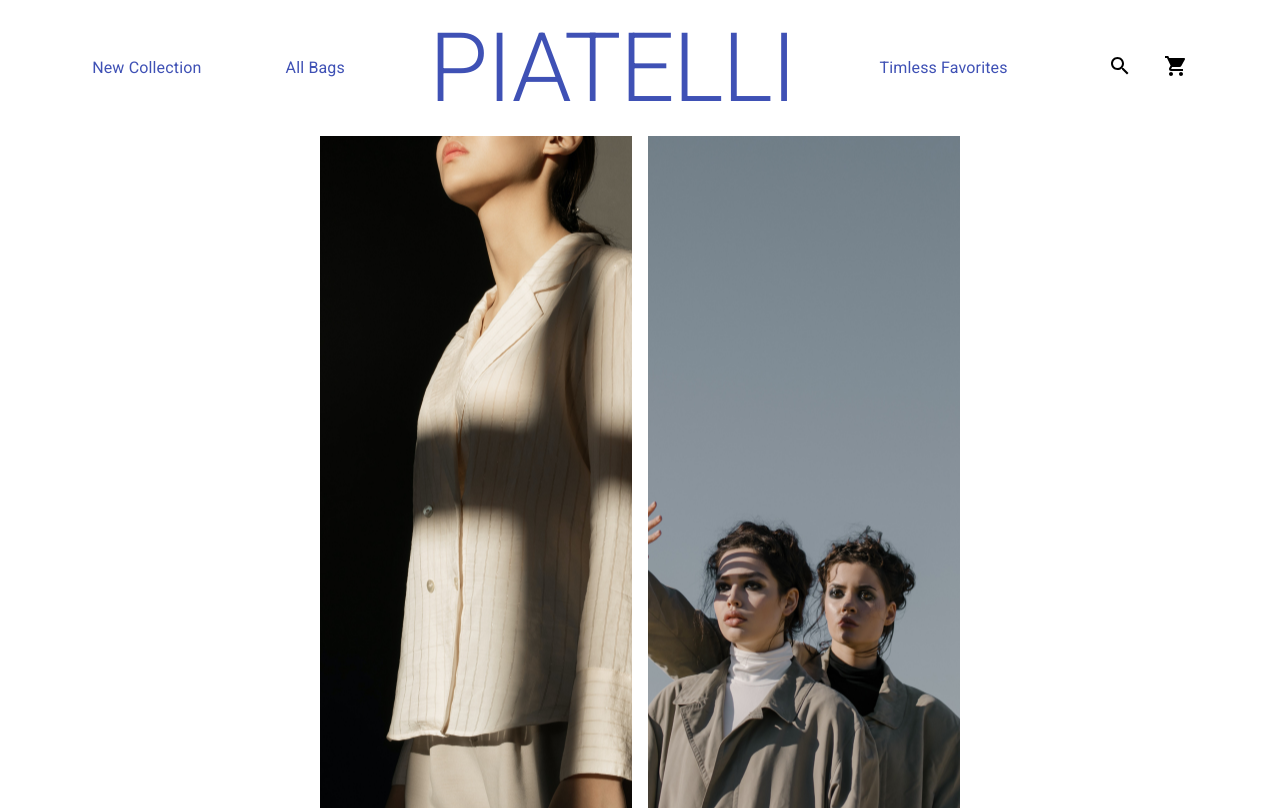
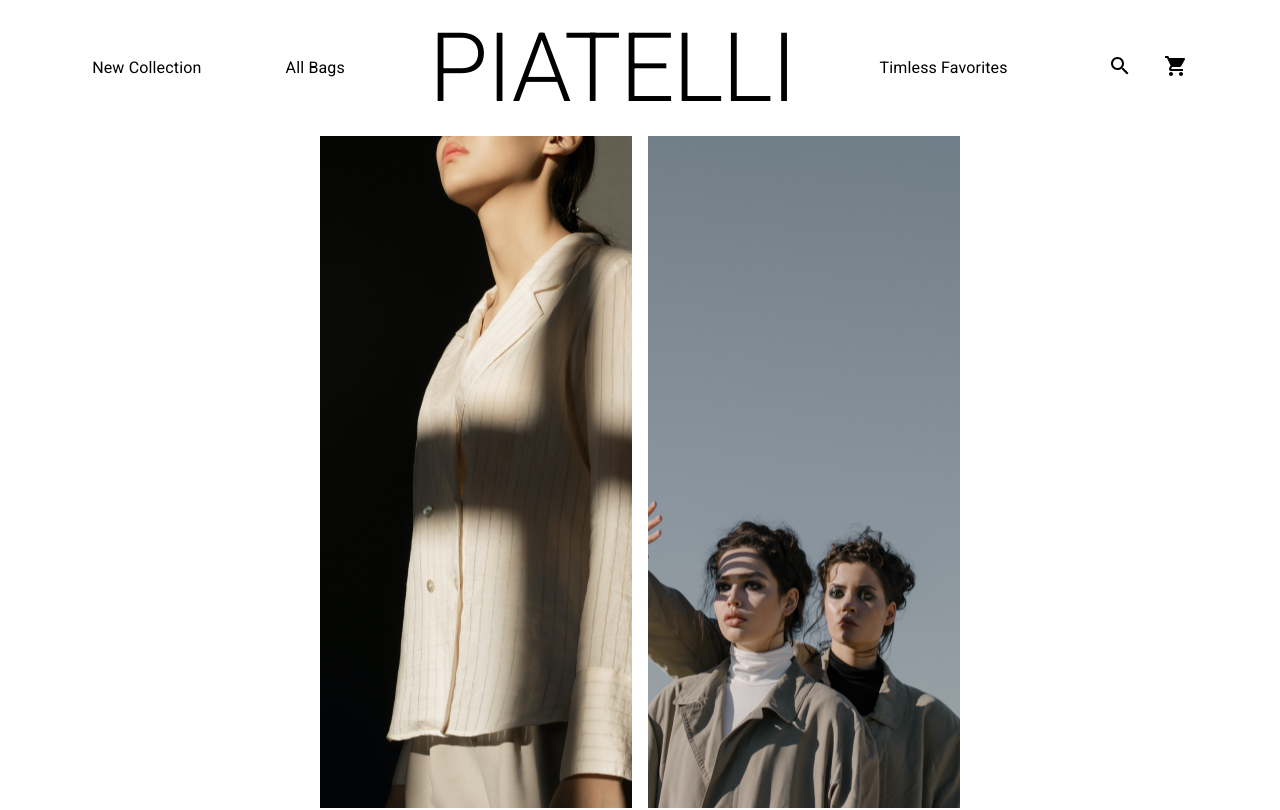
Before and after one commit to camillejustine/piattelli, a React (Create React App) app: page / in a window 1280 px wide. Shown: the top 810 px of the page. Built offline with nearby package versions, Linux system fonts and the light colour scheme.

Commit message:
styled links

```diff
--- a/src/components/header/Header.tsx
+++ b/src/components/header/Header.tsx
@@ -17,18 +17,18 @@ function Header() {
 
   return (
     <Box className={classes.rootStyle}>
-      <Link>
+      <Link href="#" color='inherit' underline='none'>
         <Typography variant="body1">New Collection </Typography>
       </Link>
-      <Link>
+      <Link href="#" color='inherit' underline='none'>
         <Typography variant="body1">All Bags </Typography>{" "}
       </Link>
 
-      <Link href="#">
+      <Link href="#" color='inherit' underline='none'>
         <Typography variant="h1">PIATELLI</Typography>
       </Link>
 
-      <Link>
+      <Link href="#" color='inherit' underline='none'>
         <Typography variant="body1">Timless Favorites</Typography>{" "}
       </Link>
       <Box className={classes.iconWrapper}>
```
